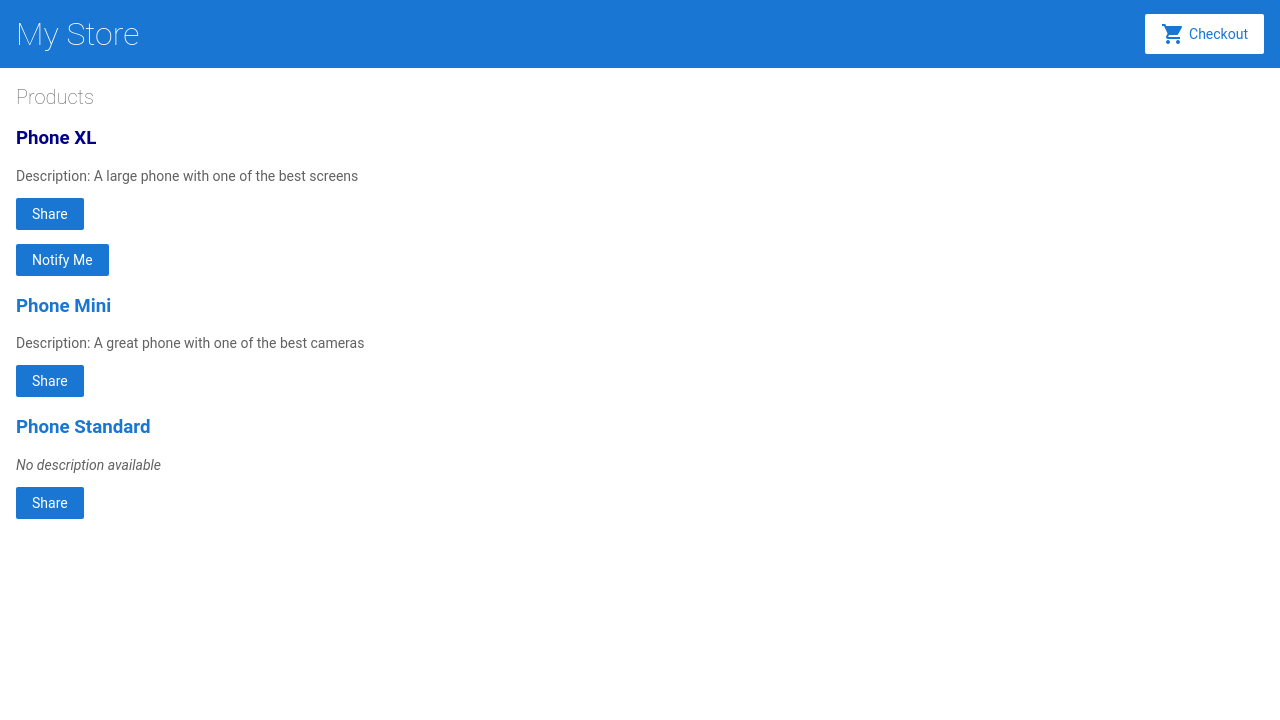
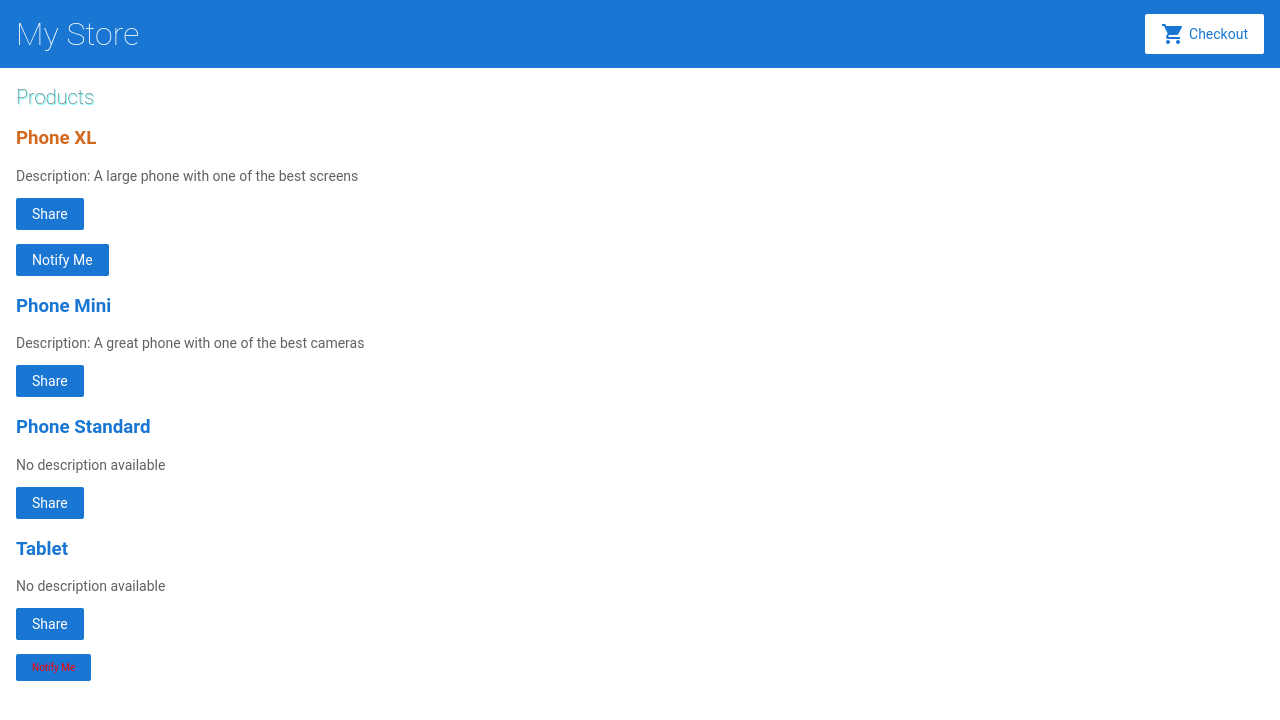
Before and after one commit to v1ktop/angular-sd67ic, an Angular app: page / in a window 1280 px wide. Shown: the top 720 px of the page. Built offline with nearby package versions, Linux system fonts and the light colour scheme.

Commit message:
custom styles

```diff
--- a/src/app/product-alerts/product-alerts.component.html
+++ b/src/app/product-alerts/product-alerts.component.html
@@ -1,3 +1,5 @@
 <p *ngIf="product && product.price > 700">
-  <button type="button" (click)="notifyDialog.emit()">Notify Me</button>
+  <button [ngStyle]="currentStyles()" type="button" (click)="notifyDialog.emit()">
+    Notify Me
+  </button>
 </p>
--- a/src/app/product-alerts/product-alerts.component.ts
+++ b/src/app/product-alerts/product-alerts.component.ts
@@ -8,7 +8,6 @@ import { Product } from '../products';
 })
 export class ProductAlertsComponent implements OnInit {
   constructor() {}
-
   //Indicates that the property value passes in from the component's parent
   @Input() product!: Product;
 
@@ -16,4 +15,13 @@ export class ProductAlertsComponent implements OnInit {
   @Output() notifyDialog = new EventEmitter();
 
   ngOnInit(): void {}
+
+  currentStyles ()
+  {
+    return {
+      'font-style': this.product.stock ? 'bold' : 'normal',
+      'color' : this.product.stock ? 'white' : 'red',
+      'font-size': this.product.stock ? '14px' : '10px',
+    };
+  }
 }
--- a/src/app/product-list/product-list.component.css
+++ b/src/app/product-list/product-list.component.css
@@ -5,5 +5,5 @@ can be found in the LICENSE file at https://angular.io/license
 */
 
 .first-class {
-  color: darkblue;
+  color: chocolate;
 }
--- a/src/app/product-list/product-list.component.html
+++ b/src/app/product-list/product-list.component.html
@@ -1,5 +1,3 @@
-<h2>Products</h2>
-
 <!--
 Copyright Google LLC. All Rights Reserved.
 Use of this source code is governed by an MIT-style license that
@@ -7,6 +5,8 @@ can be found in the LICENSE file at https://angular.io/license
 
 https://angular.io/guide/structural-directives
 -->
+<h2 [ngStyle]="{ 'text-shadow': shadowValues }">Products</h2>
+
 <!--Estructural directive-->
 <div *ngFor="let product of products; first as isFirst">
   <h3>
@@ -30,5 +30,5 @@ https://angular.io/guide/structural-directives
 </div>
 
 <ng-template #elseBlock>
-  <p [ngStyle]="{ 'font-style': 'oblique' }">No description available</p>
+  <p style="{ 'font-style': 'oblique' }">No description available</p>
 </ng-template>
--- a/src/app/product-list/product-list.component.ts
+++ b/src/app/product-list/product-list.component.ts
@@ -9,6 +9,7 @@ import { products } from '../products';
 })
 export class ProductListComponent {
   products = products;
+  shadowValues = '1px 1px 1px aqua';
 
   share() {
     window.alert('The product has been shared!');
--- a/src/app/products.ts
+++ b/src/app/products.ts
@@ -3,6 +3,7 @@ export interface Product {
   name: string;
   price: number;
   description: string;
+  stock: number;
 }
 
 export const products = [
@@ -10,22 +11,31 @@ export const products = [
     id: 1,
     name: 'Phone XL',
     price: 799,
-    description: 'A large phone with one of the best screens'
+    description: 'A large phone with one of the best screens',
+    stock: 1,
   },
   {
     id: 2,
     name: 'Phone Mini',
     price: 699,
-    description: 'A great phone with one of the best cameras'
+    description: 'A great phone with one of the best cameras',
+    stock: 1,
   },
   {
     id: 3,
     name: 'Phone Standard',
     price: 299,
-    description: ''
-  }
+    description: '',
+    stock: 1,
+  },
+  {
+    id: 4,
+    name: 'Tablet',
+    price: 900,
+    description: '',
+    stock: 0,
+  },
 ];
-
 
 /*
 Copyright Google LLC. All Rights Reserved.
```
